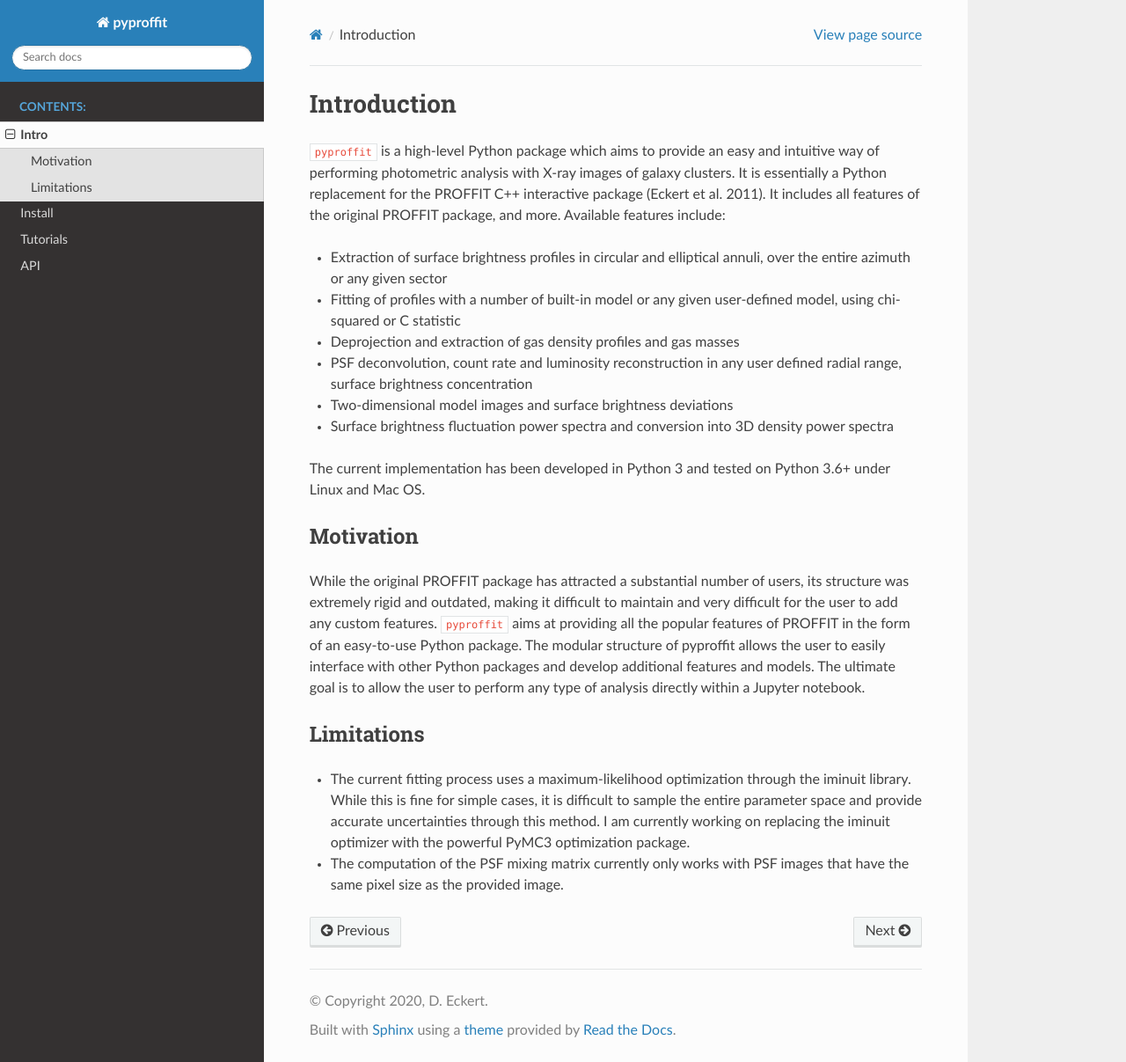
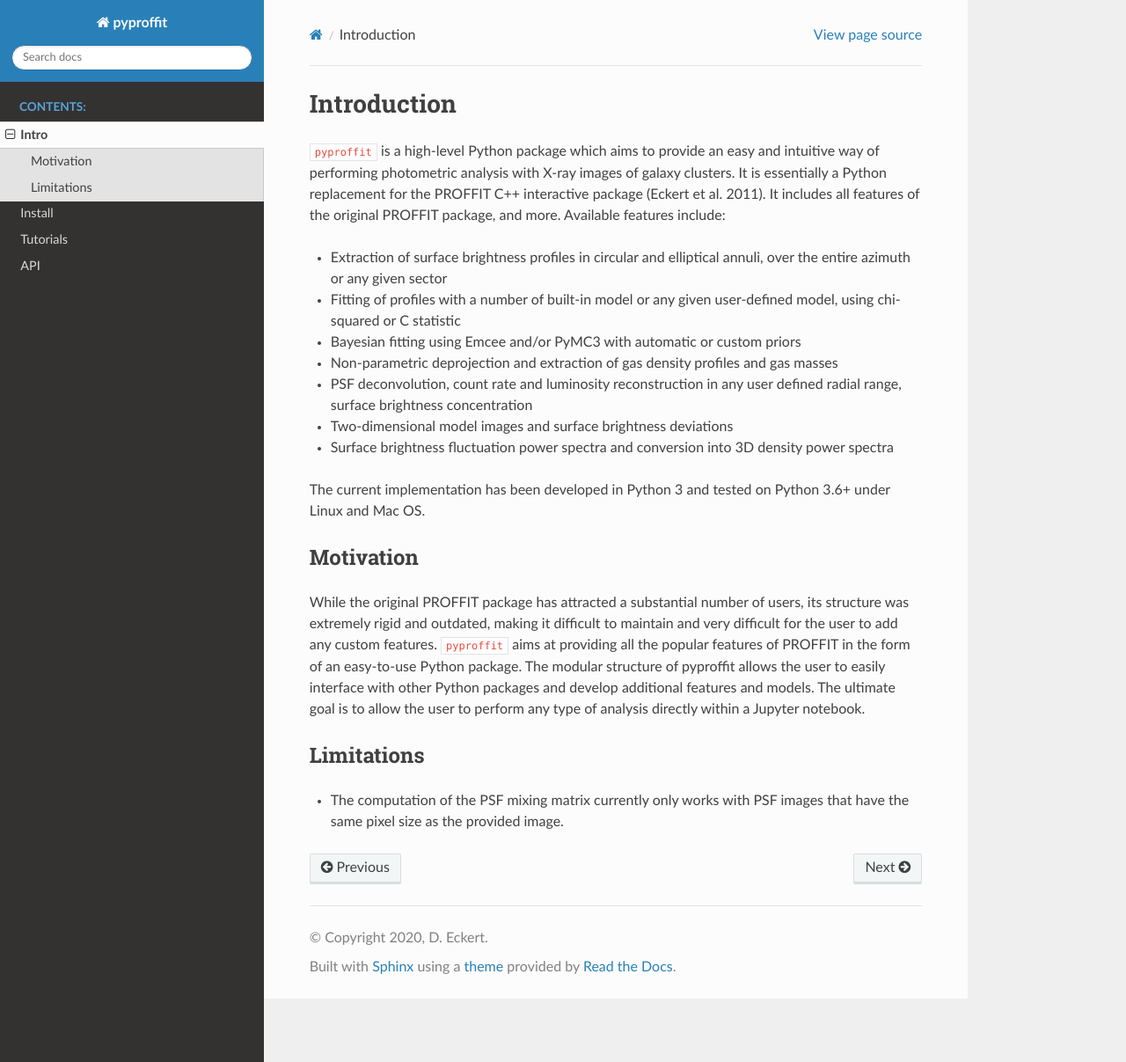
Before and after one commit to domeckert/pyproffit, a Sphinx documentation site: the page built from docs/source/intro.rst, in a window 1280 px wide and 1207 px high. Shown: the whole window at 88% size. Built offline with Sphinx 7.4.7 and the Read the Docs theme 2.0.0, drawn with Linux system fonts in a browser that asks for light colours; pages that are not in the unit, such as notebooks, are missing from menus.

Commit message:
Updated package description with Emcee option

```diff
--- a/docs/source/intro.rst
+++ b/docs/source/intro.rst
@@ -5,7 +5,8 @@ Introduction
 
 - Extraction of surface brightness profiles in circular and elliptical annuli, over the entire azimuth or any given sector
 - Fitting of profiles with a number of built-in model or any given user-defined model, using chi-squared or C statistic
-- Deprojection and extraction of gas density profiles and gas masses
+- Bayesian fitting using Emcee and/or PyMC3 with automatic or custom priors
+- Non-parametric deprojection and extraction of gas density profiles and gas masses
 - PSF deconvolution, count rate and luminosity reconstruction in any user defined radial range, surface brightness concentration
 - Two-dimensional model images and surface brightness deviations
 - Surface brightness fluctuation power spectra and conversion into 3D density power spectra
@@ -20,6 +21,4 @@ While the original PROFFIT package has attracted a substantial number of users,
 Limitations
 ***********
 
-- The current fitting process uses a maximum-likelihood optimization through the iminuit library. While this is fine for simple cases, it is difficult to sample the entire parameter space and provide accurate uncertainties through this method. I am currently working on replacing the iminuit optimizer with the powerful PyMC3 optimization package.
-
 - The computation of the PSF mixing matrix currently only works with PSF images that have the same pixel size as the provided image.
```
